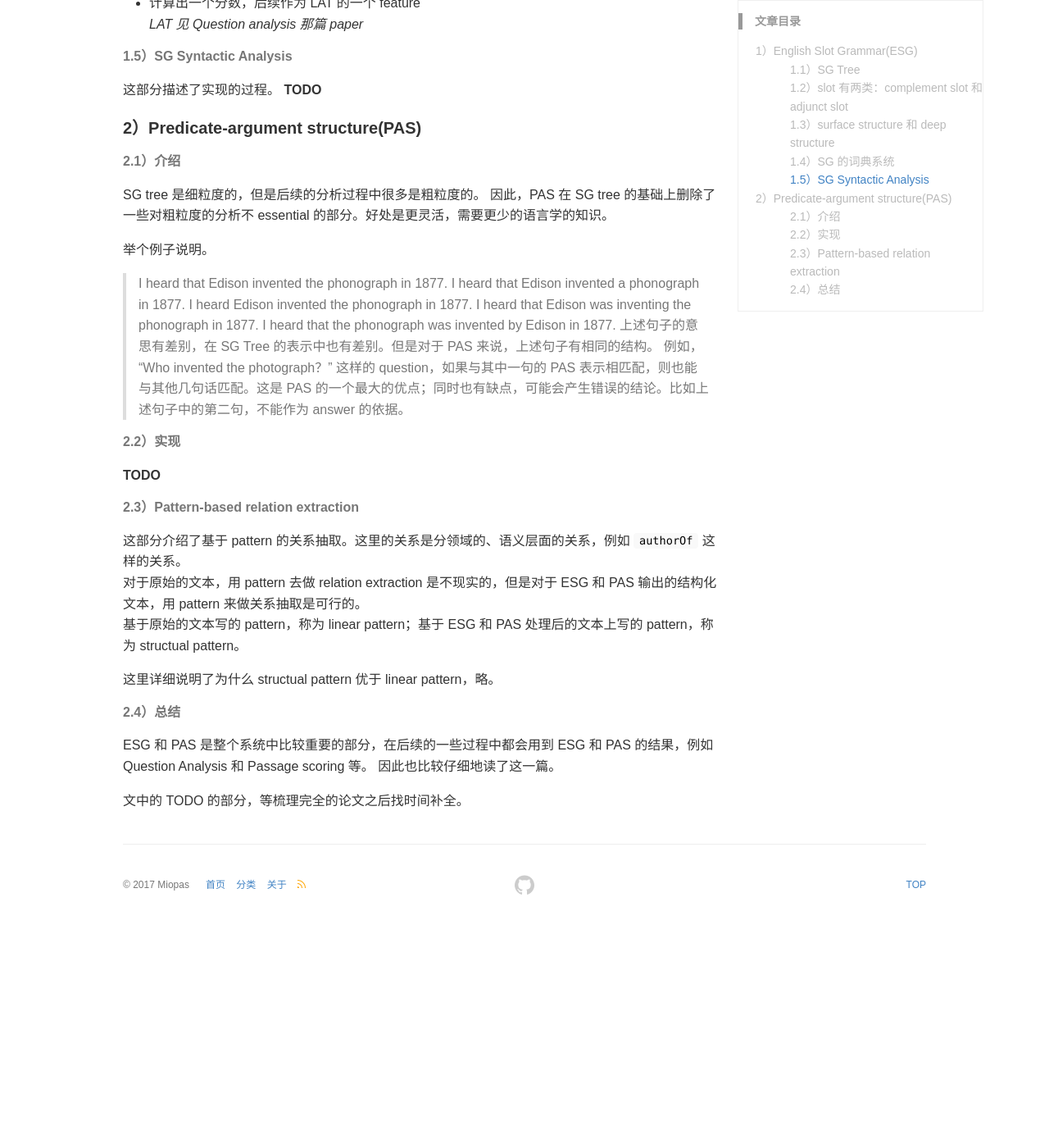
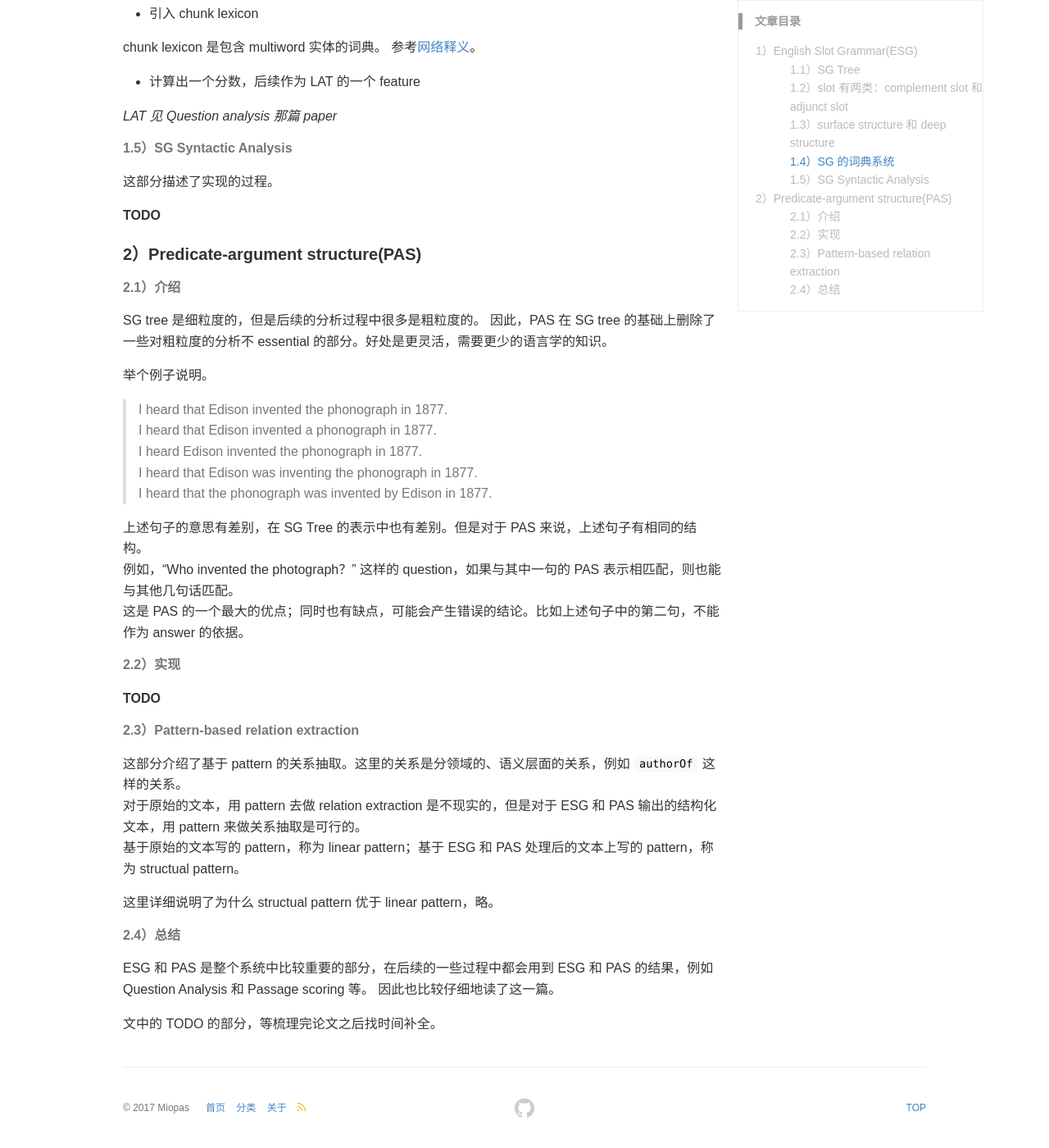
Before and after one commit to Miopas/miopas.github.io, a Jekyll site: the page built from _posts/2017-12-26-watson-paper-02.md, in a window 1280 px wide and 1400 px high, scrolled down 1577 px. Shown: the whole window at 82% size. Built offline with Jekyll 4.4.1, drawn with Linux system fonts in a browser that asks for light colours; before the commit the page ends 2705 px from its top, so only the background shows below that.

Commit message:
Update 2017-12-26-watson-paper-02.md

```diff
--- a/_posts/2017-12-26-watson-paper-02.md
+++ b/_posts/2017-12-26-watson-paper-02.md
@@ -32,7 +32,8 @@ SG Tree 是一个依存树（dependency tree）。树的节点由几部分组成
 
 ###### 1.3）surface structure 和 deep structure
 SG Tree 中包含了两种信息：`surface structure` 和 `deep structure`。<br>
-`surface structure` 指的是语法（grammatical）层面的依存关系；`deep structure` 指的是语义逻辑（logical）层面的依存关系。<br>
+`surface structure` 指的是语法（grammatical）层面的依存关系；`deep structure` 指的是语义逻辑（logical）层面的依存关系。
+
 *从修饰词推出的 modifier tree structure 是 surface structure。*
 
 观察 [Figure 1](https://github.com/Miopas/miopas.github.io/blob/master/_posts/deep_parsing_in_watson_figure_1.jpg) 的例子：
@@ -41,28 +42,34 @@ SG Tree 中包含了两种信息：`surface structure` 和 `deep structure`。<b
 
 ###### 1.4）SG 的词典系统
 这部分是关于 SG lexical system 的构建。SG Analysis 的过程是**词典驱动**的。
-因为 fill slot 的时候需要用到词典，而后续的 syntactic analysis 的主要步骤是 slot-filling。<br>
+因为 fill slot 的时候需要用到词典，而后续的 syntactic analysis 的主要步骤是 slot-filling。
+
 *这里介绍了词典中 entry 的结构，不展开。*
 
 这里介绍了优化 ESG 的 lexcial system 的几个策略：
 
-* 在匹配的过程中，用动词形式来匹配对应的名词（名词的动词化）：<br>
-例如：celebration → celebrate
+* 在匹配的过程中，用动词形式来匹配对应的名词（名词的动词化）：
+
+> 例如：celebration → celebrate
 
 * 引入 WordNet 来扩展 base 词典
 
-* 利用名词-动词关系来扩展 base 词典<br>
+* 利用名词-动词关系来扩展 base 词典
+
 *这个关系在 parsing 的过程中不会用到，但是会呈现在 ESG 的输出结果中，供后续的流程使用。*
 
-* 引入 chunk lexicon<br>
+* 引入 chunk lexicon
+
 chunk lexicon 是包含 multiword 实体的词典。
 参考[网络释义](https://www.teachingenglish.org.uk/article/lexical-chunk)。
 
-* 计算出一个分数，后续作为 LAT 的一个 feature<br>
+* 计算出一个分数，后续作为 LAT 的一个 feature
+
 *LAT 见 Question analysis 那篇 paper*
 
 ###### 1.5）SG Syntactic Analysis
 这部分描述了实现的过程。
+
 **TODO**
 
 #### 2）Predicate-argument structure(PAS)
@@ -71,13 +78,15 @@ SG tree 是细粒度的，但是后续的分析过程中很多是粗粒度的。
 因此，PAS 在 SG tree 的基础上删除了一些对粗粒度的分析不 essential 的部分。好处是更灵活，需要更少的语言学的知识。
 
 举个例子说明。
-> I heard that Edison invented the phonograph in 1877.
-> I heard that Edison invented a phonograph in 1877.
-> I heard Edison invented the phonograph in 1877.
-> I heard that Edison was inventing the phonograph in 1877.
+> I heard that Edison invented the phonograph in 1877.<br>
+> I heard that Edison invented a phonograph in 1877.<br>
+> I heard Edison invented the phonograph in 1877.<br>
+> I heard that Edison was inventing the phonograph in 1877.<br>
 > I heard that the phonograph was invented by Edison in 1877.
-上述句子的意思有差别，在 SG Tree 的表示中也有差别。但是对于 PAS 来说，上述句子有相同的结构。
-例如，“Who invented the photograph？” 这样的 question，如果与其中一句的 PAS 表示相匹配，则也能与其他几句话匹配。这是 PAS 的一个最大的优点；同时也有缺点，可能会产生错误的结论。比如上述句子中的第二句，不能作为 answer 的依据。
+
+上述句子的意思有差别，在 SG Tree 的表示中也有差别。但是对于 PAS 来说，上述句子有相同的结构。<br>
+例如，“Who invented the photograph？” 这样的 question，如果与其中一句的 PAS 表示相匹配，则也能与其他几句话匹配。<br>
+这是 PAS 的一个最大的优点；同时也有缺点，可能会产生错误的结论。比如上述句子中的第二句，不能作为 answer 的依据。
 
 ###### 2.2）实现
 **TODO**
@@ -93,4 +102,4 @@ SG tree 是细粒度的，但是后续的分析过程中很多是粗粒度的。
 ESG 和 PAS 是整个系统中比较重要的部分，在后续的一些过程中都会用到 ESG 和 PAS 的结果，例如 Question  Analysis 和 Passage scoring 等。
 因此也比较仔细地读了这一篇。
 
-文中的 TODO 的部分，等梳理完全的论文之后找时间补全。
+文中的 TODO 的部分，等梳理完论文之后找时间补全。
```
